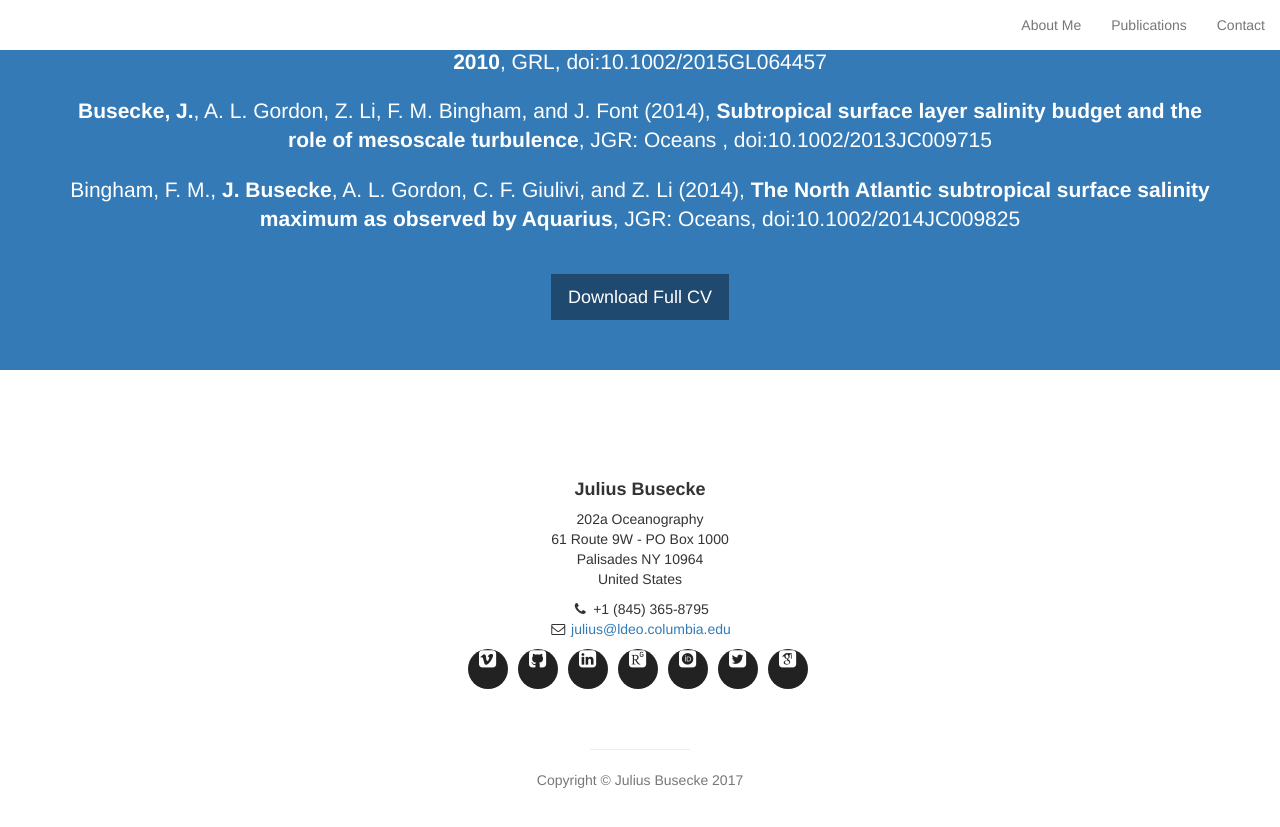
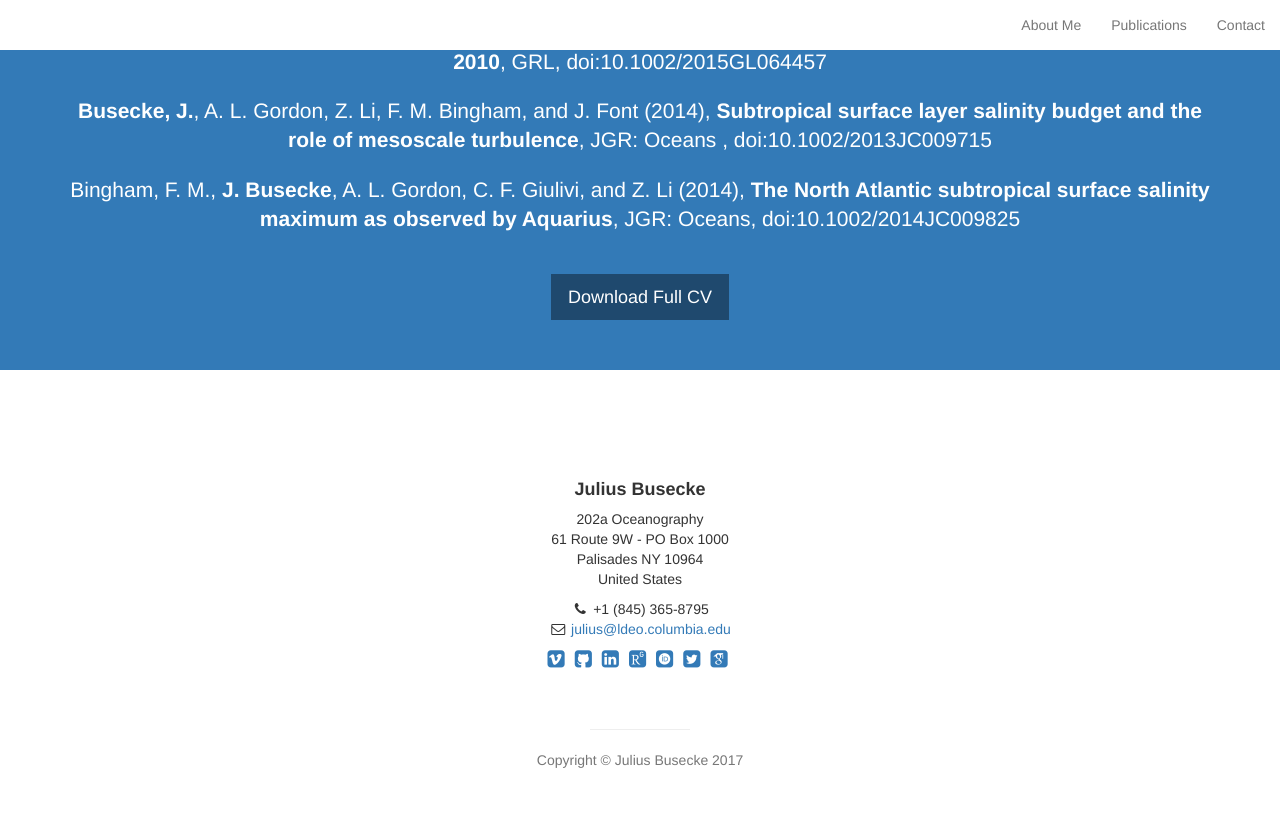
Before and after one commit to jbusecke/jbusecke.github.io, a Jekyll site: the page built from index.html, in a window 1280 px wide and 900 px high, scrolled down 2292 px. Shown: the top 827 px of the window. Built offline with Jekyll 4.4.1, drawn with Linux system fonts in a browser that asks for light colours; some web fonts are replaced.

Commit message:
fuuuggggg this more

```diff
--- a/css/jbusecke.css
+++ b/css/jbusecke.css
@@ -29,15 +29,15 @@ ul.social-buttons {
 }
 
 ul.social-buttons li a {
-    display: block;
+    /*display: block;*/
     width: 40px;
     height: 40px;
     border-radius: 100%;
     font-size: 20px;
     line-height: 40px;
     outline: 0;
-    color: #fff;
-    background-color: #222;
+    /*color: #fff;
+    background-color: #222;*/
     /*-webkit-transition: all .3s;
     -moz-transition: all .3s;
     transition: all .3s;*/
```
